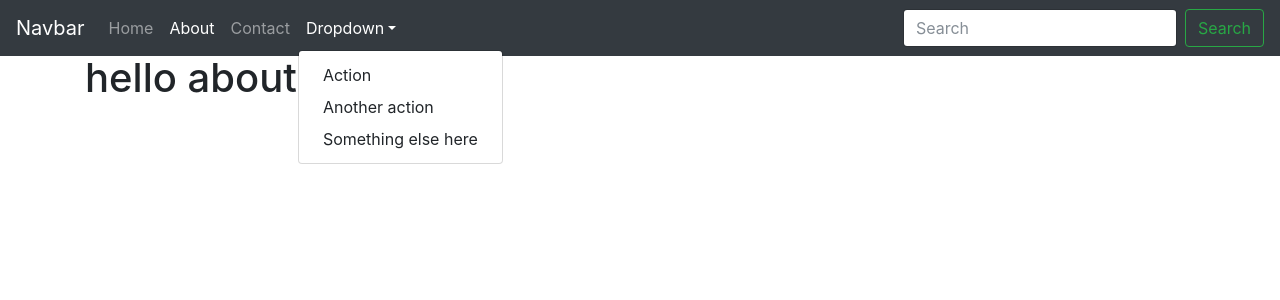
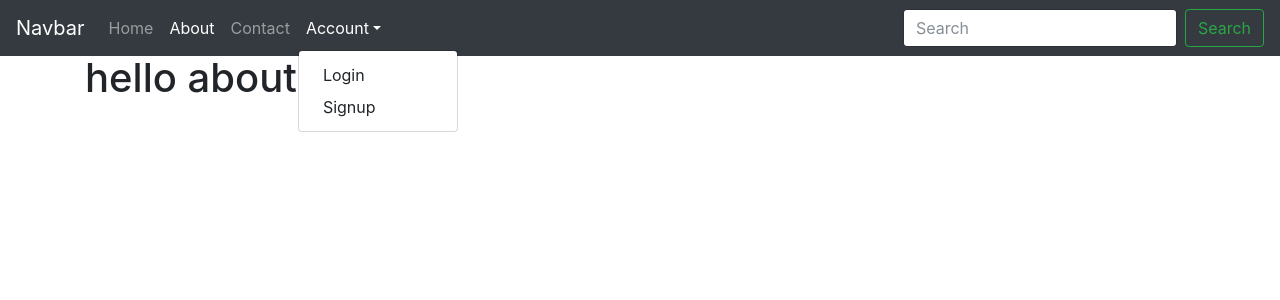
Before and after one commit to iitim/SWE_eCommerceSite, a Django app: page /about/ in a window 1280 px wide, after a click on "Account". Shown: the top 300 px of the page. Run offline with Django 3.2, Linux system fonts and the light colour scheme; some libraries are stand-ins or nearby versions.

Commit message:
login/logout/signup on navbar

```diff
--- a/src/profiles/templates/navbar.html
+++ b/src/profiles/templates/navbar.html
@@ -19,11 +19,14 @@
         <a class="nav-link" href="{% url 'contact' %}">Contact</a>
         </li>
         <li class="nav-item dropdown">
-        <a class="nav-link dropdown-toggle" href="http://example.com" id="dropdown01" data-toggle="dropdown" aria-haspopup="true" aria-expanded="false">Dropdown</a>
+        <a class="nav-link dropdown-toggle" href="http://example.com" id="dropdown01" data-toggle="dropdown" aria-haspopup="true" aria-expanded="false">Account</a>
         <div class="dropdown-menu" aria-labelledby="dropdown01">
-            <a class="dropdown-item" href="#">Action</a>
-            <a class="dropdown-item" href="#">Another action</a>
-            <a class="dropdown-item" href="#">Something else here</a>
+        {% if not request.user.is_authenicated %}
+            <a class="dropdown-item" href="{% url 'account_login' %}">Login</a>
+            <a class="dropdown-item" href="{% url 'account_signup' %}">Signup</a>
+        {% else %}
+            <a class="dropdown-item" href="{% url 'account_logout' %}">Logout</a>
+        {% endif %}
         </div>
         </li>
     </ul>
```
Also changed, not shown: src/db.sqlite3.
